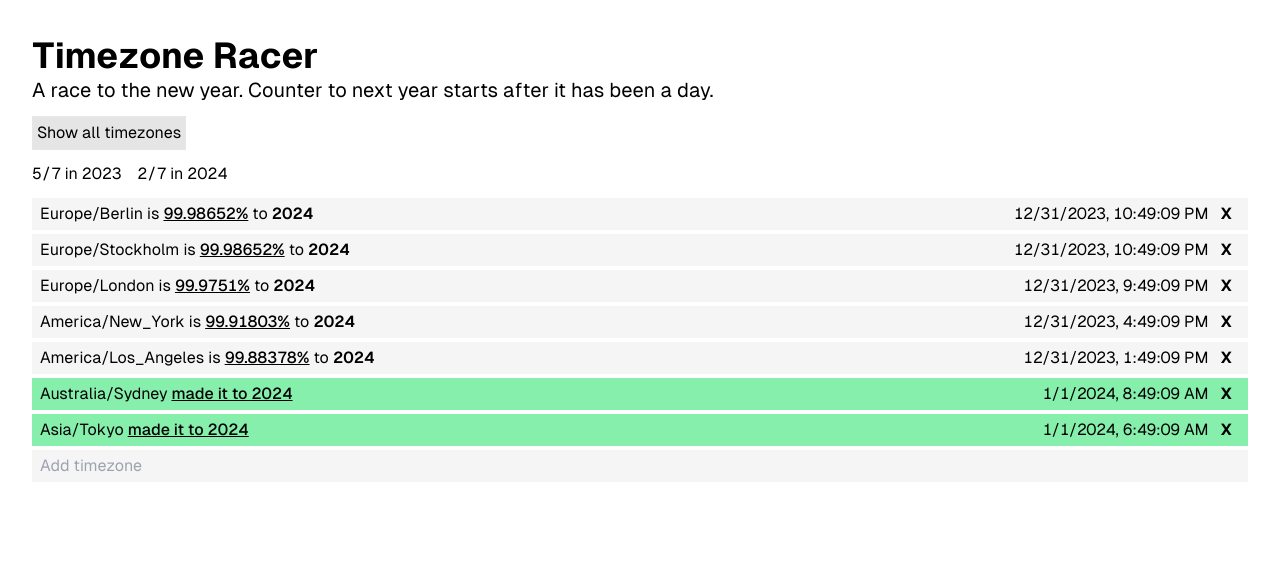
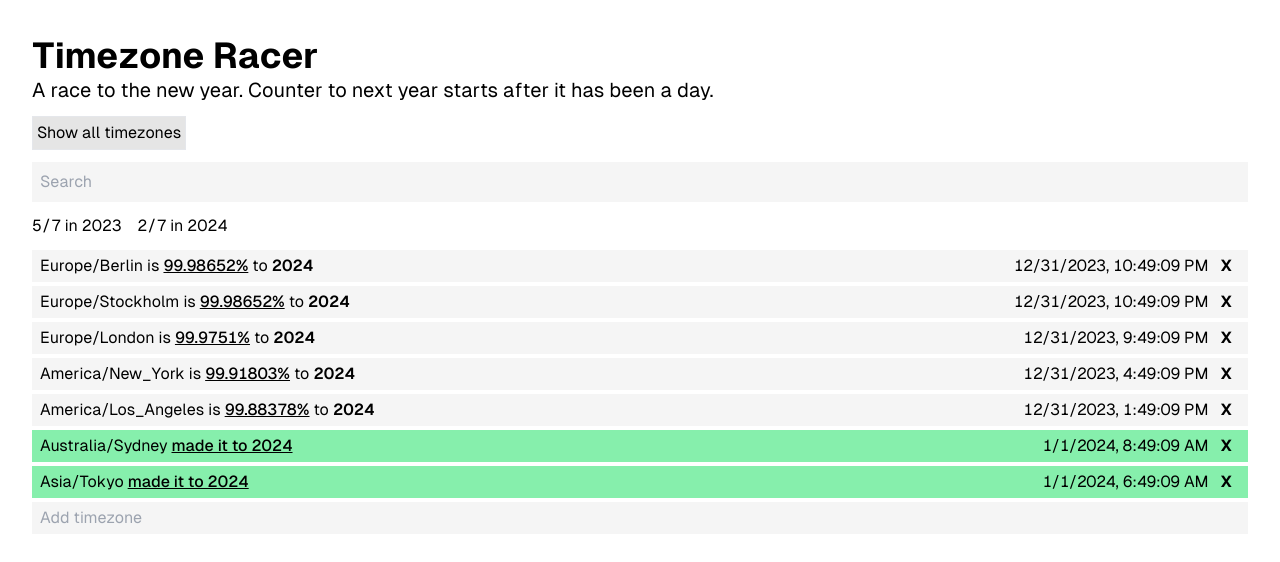
Before and after one commit to leonlarsson/timezone-racer, a Vue app: page / in a window 1280 px wide. Shown: the top 562 px of the page. Built offline with nearby package versions, Linux system fonts and the light colour scheme.

Commit message:
add search box
Also adds url state.

```diff
--- a/src/App.vue
+++ b/src/App.vue
@@ -4,9 +4,13 @@
 import { computed, ref, onMounted, onUnmounted } from "vue";
 import { allTimezones, defaultTimezones } from "./timezones";
 import { TIME } from "./constants";
+const searchParams = new URLSearchParams(location.search);
+const timezones = ref(
+  searchParams.get("show") === "all" ? allTimezones : defaultTimezones
+);
+const timezoneSearchInput = ref(searchParams.get("q") ?? "");
 const timezoneAddInput = ref("");
 const searchInputIsValidTimezone = ref(false);
-const timezones = ref(defaultTimezones);
 
 let intervalId: number;
 
@@ -20,6 +24,22 @@ onMounted(() => {
 onUnmounted(() => {
   clearInterval(intervalId);
 });
+
+const setSearchParams = (params: { name: string; value: string }[]) => {
+  params.forEach(({ name, value }) => {
+    if (value) {
+      searchParams.set(name, value);
+    } else {
+      searchParams.delete(name);
+    }
+  });
+
+  window.history.replaceState(
+    null,
+    "",
+    `${searchParams.size ? "?" : "/"}${searchParams}`
+  );
+};
 
 // This will return false if the timezoneId is invalid
 const isValidTimezone = (timezoneId: string): boolean => {
@@ -91,6 +111,11 @@ const progressData = computed(() =>
         lessThanADayHasPassed: progressMilliseconds < TIME.DAY,
       };
     })
+    .filter(x =>
+      x.timezoneId
+        .toLowerCase()
+        .includes(timezoneSearchInput.value.toLowerCase())
+    )
     .sort((a, b) => {
       if (a.progressDecimal === b.progressDecimal) {
         return a.timezoneId.localeCompare(b.timezoneId);
@@ -123,12 +148,19 @@ const progressData = computed(() =>
         </h3>
       </div>
 
+      <!-- TODO: Make this a boolean instead -->
       <button
         class="bg-neutral-200 border w-fit p-1 hover:bg-neutral-300"
         @click="
-          timezones.length > 10
-            ? (timezones = defaultTimezones)
-            : (timezones = allTimezones)
+          {
+            timezones.length > 10
+              ? (timezones = defaultTimezones)
+              : (timezones = allTimezones);
+
+            setSearchParams([
+              { name: 'show', value: timezones.length > 10 ? 'all' : '' },
+            ]);
+          }
         "
       >
         {{
@@ -138,7 +170,15 @@ const progressData = computed(() =>
         }}
       </button>
 
-      <div class="flex gap-x-4 flex-wrap">
+      <input
+        type="text"
+        placeholder="Search"
+        class="p-2 bg-neutral-100 select-none"
+        v-model="timezoneSearchInput"
+        @input="setSearchParams([{ name: 'q', value: timezoneSearchInput }])"
+      />
+
+      <div v-if="progressData.length > 0" class="flex gap-x-4 flex-wrap">
         <span
           v-for="year in [
             ...new Set(progressData.map(x => x.currentYear)),
@@ -155,6 +195,7 @@ const progressData = computed(() =>
 
       <div class="flex flex-col gap-1">
         <div
+          v-if="progressData.length > 0"
           v-for="(
             {
               timezoneId,
@@ -239,6 +280,23 @@ const progressData = computed(() =>
           /> -->
         </div>
 
+        <div v-else>
+          No timezones matching
+          <button
+            class="font-semibold hover:underline"
+            @click="
+              {
+                timezoneAddInput = timezoneSearchInput;
+                searchInputIsValidTimezone = isValidTimezone(
+                  timezoneAddInput.trim()
+                );
+              }
+            "
+          >
+            {{ timezoneSearchInput }}
+          </button>
+        </div>
+
         <input
           type="text"
           class="p-1 bg-neutral-100 select-none border-l-4 border-transparent outline-none"
```
